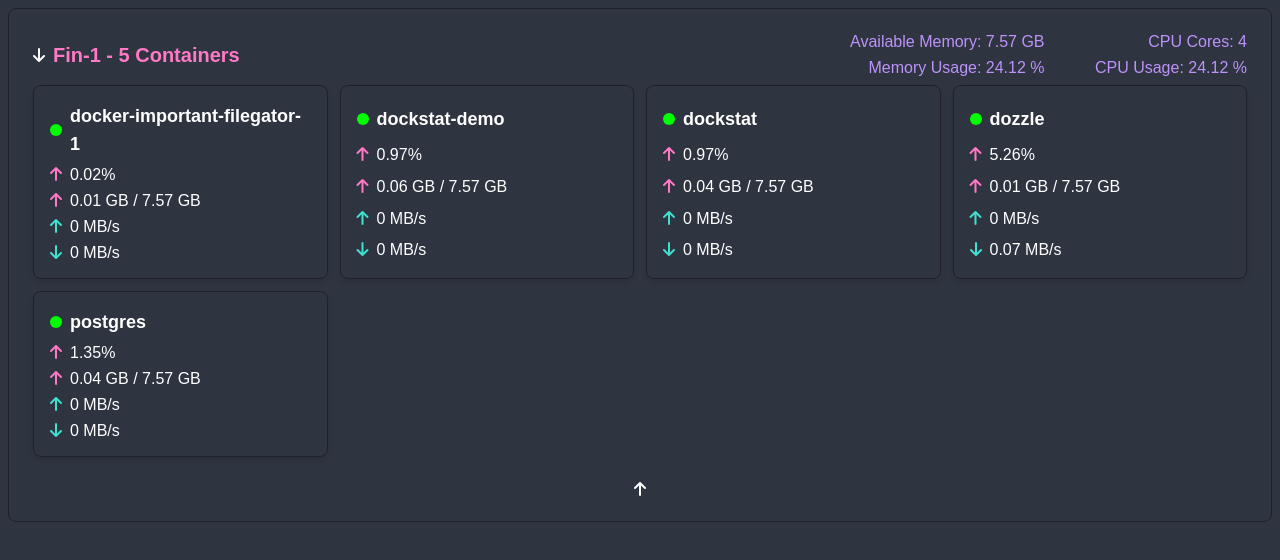
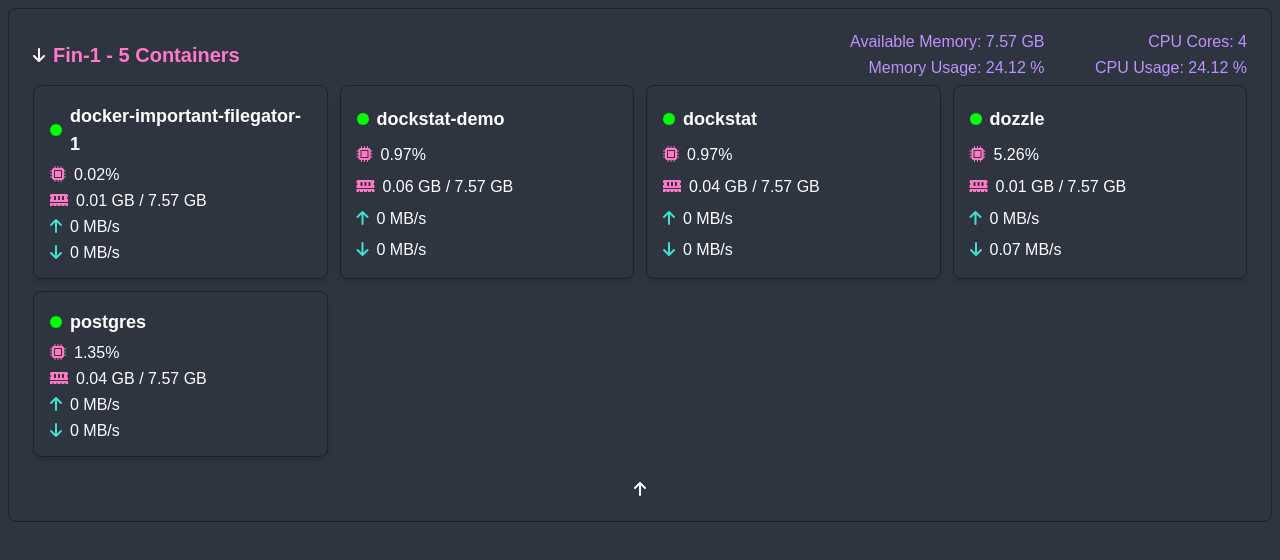
Before and after one commit to Putnjiek/DockStat, an Angular app in the folder angular/dockStat/: page / in a window 1280 px wide. Shown: the top 560 px of the page. Built offline with nearby package versions, Linux system fonts and the light colour scheme.

Commit message:
changed ram cpu icons

```diff
--- a/angular/dockStat/src/app/components/status-card/status-card.component.html
+++ b/angular/dockStat/src/app/components/status-card/status-card.component.html
@@ -12,13 +12,13 @@
                 </div>
                 <div class="card-container">
                     <div class="icon">
-                        <i class="fa-solid fa-arrow-up container-cpu-ram-color"></i>
+                        <i class="fa-solid fa-microchip container-cpu-ram-color"></i>
                     </div>
                     {{container.cpu_usage}}%
                 </div>
                 <div class="card-container">
                     <div class="icon">
-                        <i class="fa-solid fa-arrow-up container-cpu-ram-color"></i>
+                        <i class="fa-solid fa-memory container-cpu-ram-color"></i>
                     </div>
                     {{container.mem_usage}} GB / {{container.mem_limit}} GB
                 </div>
```
